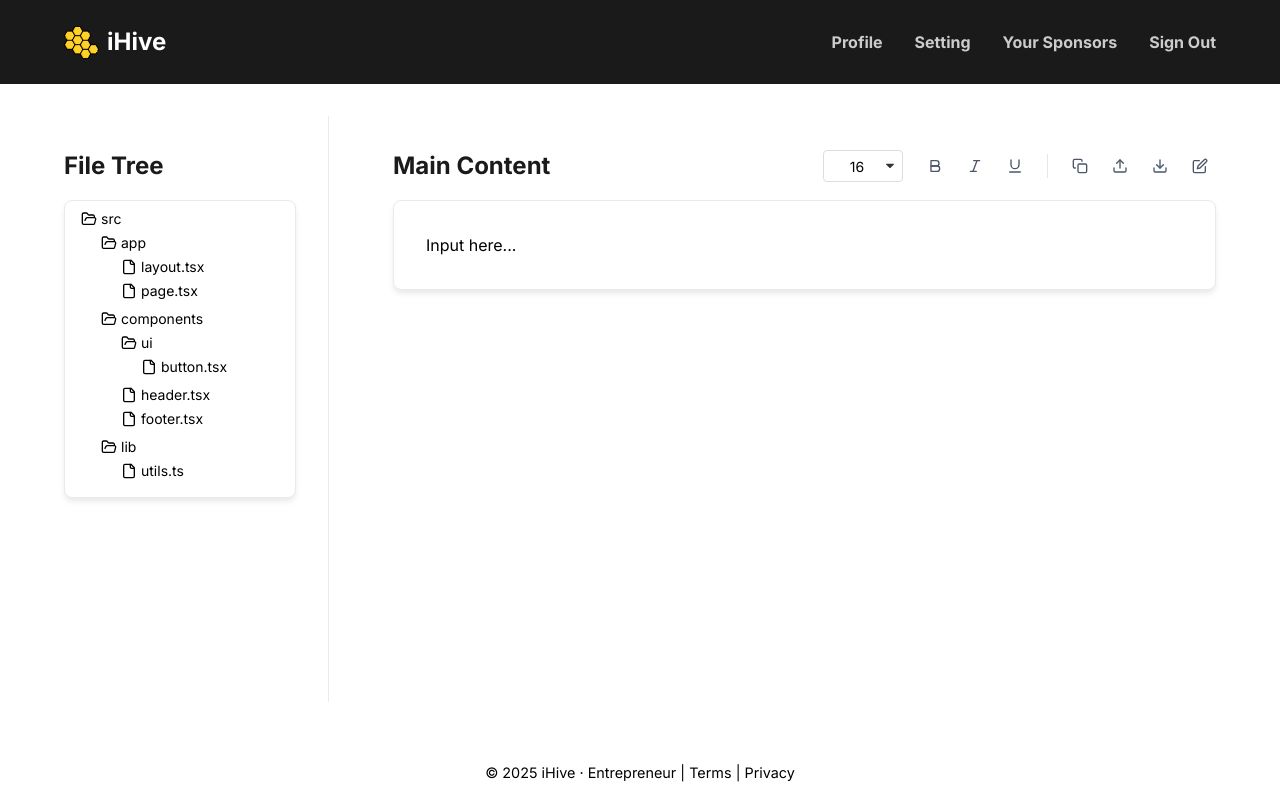
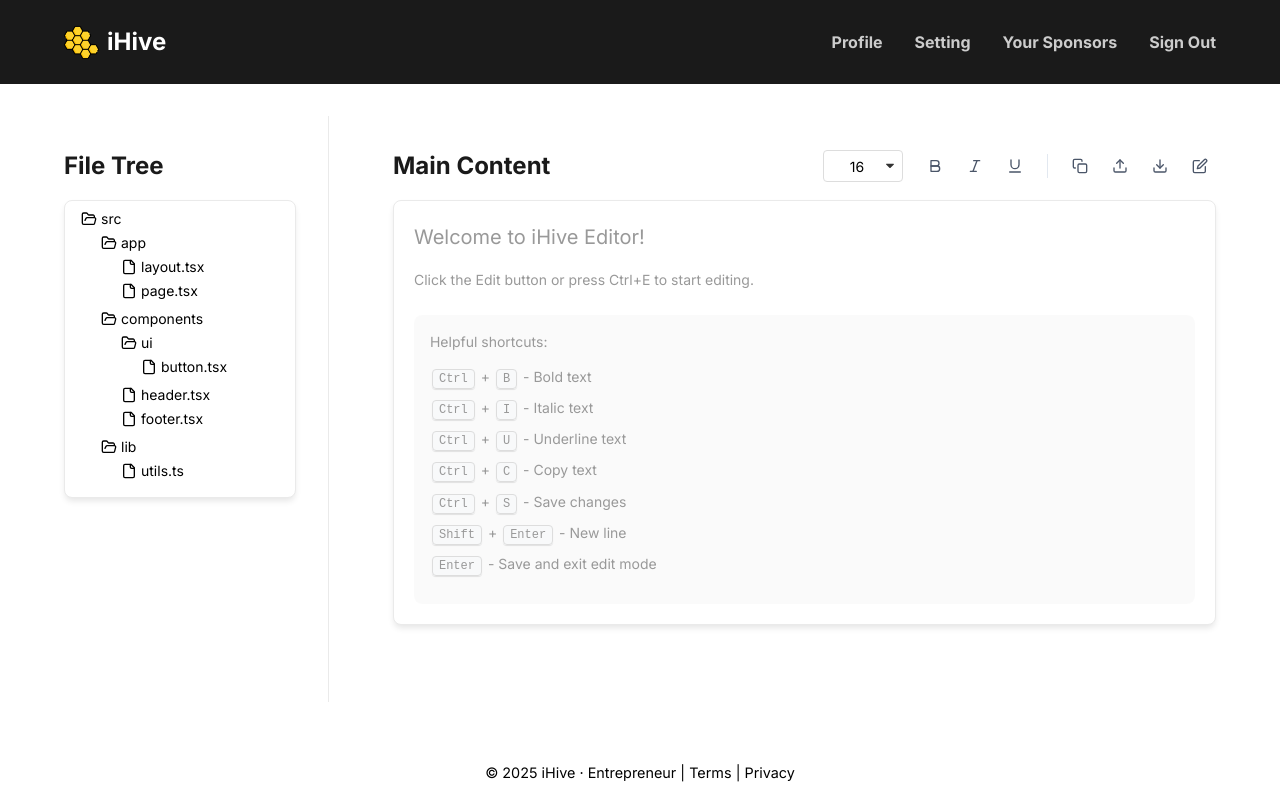
Before and after one commit to RizikH/iHive, a Next.js app in the folder frontend/: page /repository in a window 1280 px wide. Built offline with nearby package versions, Linux system fonts and the light colour scheme.

Commit message:
Repo-Page: Similar functionalities like word.doc and shortcut in placeholder.

```diff
--- a/frontend/app/repository/page.tsx
+++ b/frontend/app/repository/page.tsx
@@ -13,6 +13,7 @@ const Repository = () => {
   const [isEditing, setIsEditing] = React.useState(false);
   const [currentFontSize, setCurrentFontSize] = useState<number>(16);
   const fontSizes = [8, 9, 10, 11, 12, 14, 16, 18, 20, 22, 24, 26, 28, 36, 48, 72];
+  const [hasContent, setHasContent] = useState(false);
 
   const handleKeyDown = (e: React.KeyboardEvent) => {
     if (isEditing) {
@@ -155,6 +156,11 @@ const Repository = () => {
     document.execCommand(command, false);
   };
 
+  const handleInput = (e: React.FormEvent<HTMLDivElement>) => {
+    const content = e.currentTarget.textContent || '';
+    setHasContent(content.trim() !== '');
+  };
+
   return (
   <>
   <Head>
@@ -240,12 +246,31 @@ const Repository = () => {
         </div>
         <div className={styles.docContent}>
           <div
-            className={styles.docBody}
+            className={`${styles.docBody} ${!hasContent ? styles.placeholder : ''}`}
             onKeyDown={handleKeyDown}
             onMouseUp={handleMouseUp}
-            style={{ fontSize: '16px' }} // Default font size
+            onInput={handleInput}
+            style={{ fontSize: '16px' }}
+            contentEditable={isEditing}
           >
-            <p>Input here...</p>
+            {!hasContent && (
+              <div className={styles.placeholderContent}>
+                <h3>Welcome to iHive Editor!</h3>
+                <p>Click the Edit button or press Ctrl+E to start editing.</p>
+                <div className={styles.shortcuts}>
+                  <p>Helpful shortcuts:</p>
+                  <ul>
+                    <li><kbd>Ctrl</kbd> + <kbd>B</kbd> - Bold text</li>
+                    <li><kbd>Ctrl</kbd> + <kbd>I</kbd> - Italic text</li>
+                    <li><kbd>Ctrl</kbd> + <kbd>U</kbd> - Underline text</li>
+                    <li><kbd>Ctrl</kbd> + <kbd>C</kbd> - Copy text</li>
+                    <li><kbd>Ctrl</kbd> + <kbd>S</kbd> - Save changes</li>
+                    <li><kbd>Shift</kbd> + <kbd>Enter</kbd> - New line</li>
+                    <li><kbd>Enter</kbd> - Save and exit edit mode</li>
+                  </ul>
+                </div>
+              </div>
+            )}
           </div>
         </div>
       </div>
--- a/frontend/app/styles/repository.module.css
+++ b/frontend/app/styles/repository.module.css
@@ -126,7 +126,25 @@
 }
 
 .docBody {
-    padding: 1rem;
+    min-height: 300px;
+    padding: 20px;
+    outline: none;
+}
+
+.placeholder {
+    position: relative;
+}
+
+.placeholderText {
+    color: #999;
+    position: absolute;
+    pointer-events: none;
+    font-style: italic;
+}
+
+/* Hide placeholder when content is being edited */
+.docBody:focus .placeholderText {
+    display: none;
 }
 
 .dockButton {
@@ -149,10 +167,6 @@
 
 .dockButton:active {
     background-color: #cbd5e0;
-}
-
-.docBody {
-    padding: 2rem;
 }
 
 /* Footer */
@@ -229,3 +243,55 @@
 .docBody span {
     white-space: pre-wrap;
 }
+
+.placeholderContent {
+  color: #999;
+  pointer-events: none;
+  font-size: 14px;
+  line-height: 1.6;
+}
+
+.placeholderContent h3 {
+  color: #999;
+  margin-bottom: 16px;
+  font-size: 20px;
+}
+
+.placeholderContent p {
+  margin-bottom: 12px;
+  color: #999;
+}
+
+.shortcuts {
+  margin-top: 24px;
+  padding: 16px;
+  background: rgba(0, 0, 0, 0.02);
+  border-radius: 8px;
+}
+
+.shortcuts ul {
+  list-style: none;
+  padding: 0;
+  margin: 12px 0;
+}
+
+.shortcuts li {
+  margin: 8px 0;
+  color: #999;
+}
+
+.shortcuts kbd {
+  background: #f8f9fa;
+  border: 1px solid #ddd;
+  border-radius: 4px;
+  padding: 2px 6px;
+  font-size: 12px;
+  font-family: monospace;
+  color: #999;
+  box-shadow: 0 1px 1px rgba(0,0,0,0.1);
+  margin: 0 2px;
+}
+
+.docBody:focus .placeholderContent {
+  display: none;
+}
```
